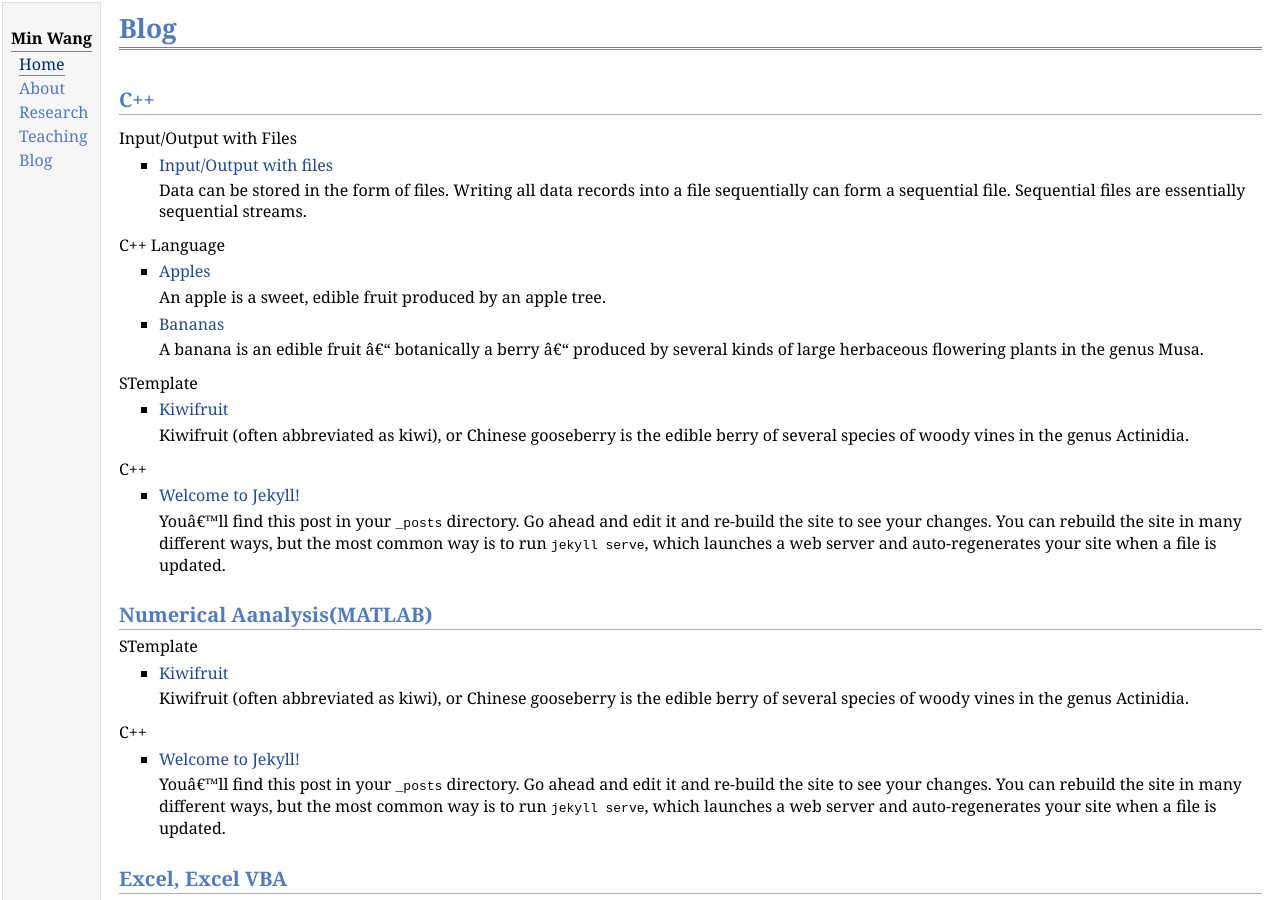
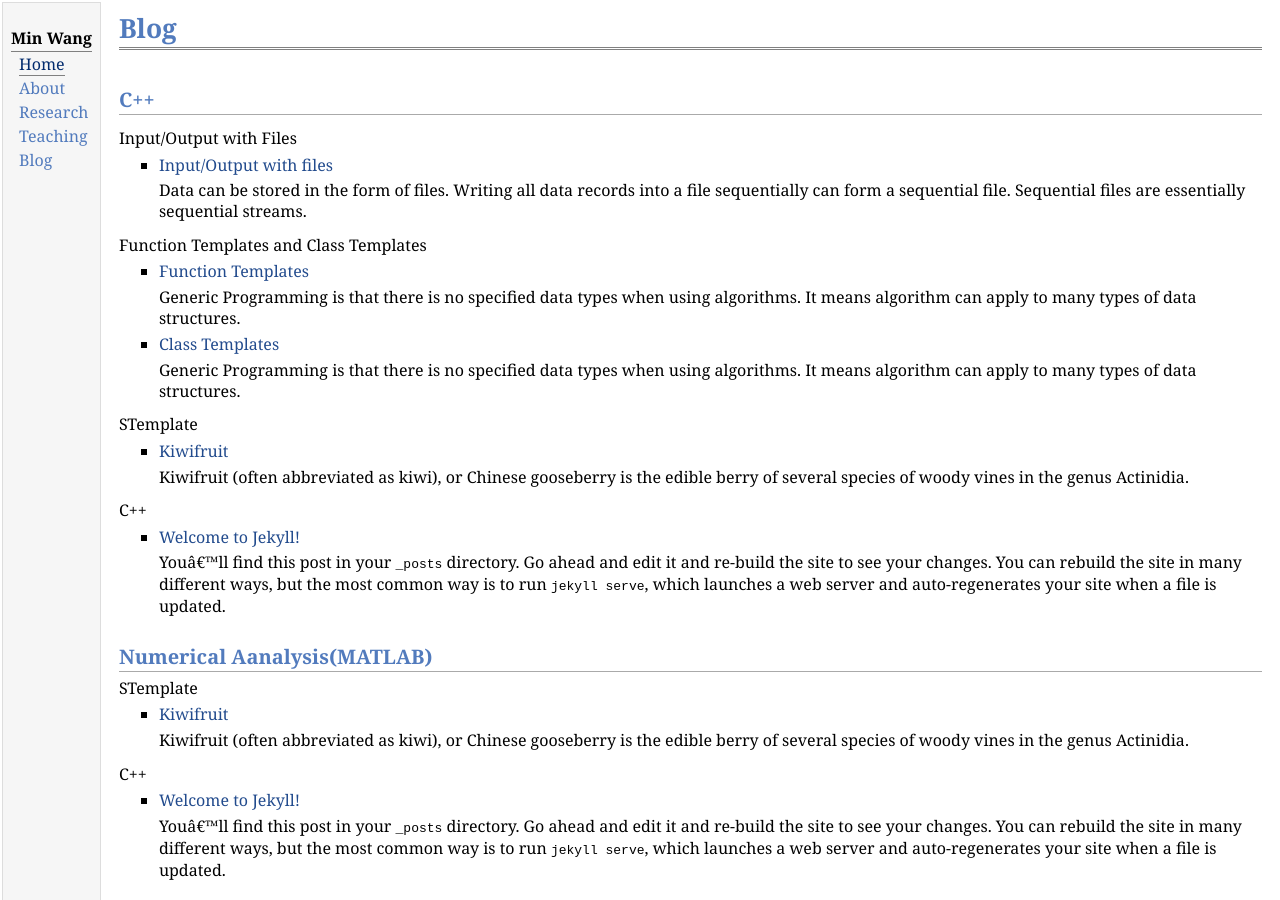
Before and after one commit to Hana-Wang/Hana-Wang.github.io, a Jekyll site: the page built from blog.html, in a window 1280 px wide and 900 px high. Built offline with Jekyll 4.4.1, drawn with Linux system fonts in a browser that asks for light colours.

Commit message:
Function templates

```diff
--- a/_posts/2020-05-13-Files.markdown
+++ b/_posts/2020-05-13-Files.markdown
@@ -1,8 +1,9 @@
 ---
 #layout: post
 title:  "Input/Output with files"
-description: An example post which shows code rendering.
+description: Input and Output operations on files.
 date:   2019-05-23 21:03:36 +0530
+author: Min Wang
 categories: "CPLUSFiles"
 ---
 
@@ -223,6 +224,17 @@ fin.read((char*) (& x), sizeof(int));
 
 </ul>
 
+<p>5. Reading/Writing operations on Text files  </p>
+<p> When opening a file using file stream, if the 'ios::binary' flag is not included in their opening mode, then the file stream we are using is text file stream.</p>
+<p> The reading and writing operations on text files are performed in the same way that we operated with cin (read from standard input stream)
+</p>
+<p> and cout (write to standard output stream). </p>
+<p> </p>
+
+
+
+
+
 
 <h2>Example projects on Github</h2>
 <p> </p>
@@ -255,7 +267,8 @@ change student "Jack" to "Mike", change "Jane 40" to "Grace 70",<br />
 
 <p> </p>
 
-<p> The corresponding source codes are named "binaryfilewrite.cpp", "binaryfileread.cpp" and "binaryfileRW.cpp".</p>
+<p> The corresponding source codes are named "binaryfilewrite.cpp", "binaryfileread.cpp" and "binaryfileRW.cpp". </p>
+<p> The programming test results are added in the end of the corresponding cpp files.</p>
 <br />
 <p>The source codes are available in Github, the repository
 <a href="https://github.com/Hana-Wang/File-Input-Output">
--- /dev/null
+++ b/_posts/2020-05-26-ClassTemplates.markdown
@@ -0,0 +1,12 @@
+---
+#layout: post
+title:  "Class Templates"
+description: An example post which shows code rendering.
+date:   2019-05-26
+categories: "Templates"
+---
+<p>Generic Programming is that there is no specified data types when using algorithms. It means algorithm can apply to many types of data
+structures.</p>
+<p> </p>
+
+<h2>Concepts</h2>
--- /dev/null
+++ b/_posts/2020-05-26-FunctionTemplate.md
@@ -0,0 +1,156 @@
+---
+#layout: post
+title:  "Function Templates"
+description: An example post which shows code rendering.
+date:   2019-05-26
+categories: "Templates"
+---
+<p> Generic Programming is that there is no specified data types when using algorithms. It means algorithm can apply to many types of data
+structures.</p>
+<p> </p>
+
+<p> Benefits: generic programming can reduce the repeating codes. </p>
+
+<p> </p>
+
+<p> There are two types of templates, one is Function Template, the other is Class Template</p>
+
+
+<h2>Function Templates vs Overloaded Functions </h2>
+
+<p>Overloaded Functions</p>
+
+<ul>
+
+<p> </p>
+<li> Overloaded functions are functions which have the same function name but have different parameters. </li>
+
+<p> </p>
+<li> Different parameters means either overloaded functions have a different number of parameters  or any of their parameters are of a different typle.</li>
+
+<p> </p>
+<li> A function cannot be overloaded only by its return type, it should have different parameters with another overloaded function.</li>
+
+</ul>
+
+<p> </p>
+
+<p>Function Templates</p>
+
+<ul>
+
+<p> </p>
+<li> Two functions with the same name and having the same function body, C++ can define these functions with generic types and has a same algorithm, called function templates. </li>
+
+<p> </p>
+<li> When defining a function template, a keyword 'template' is used before defining the function to indicate you are defining a function template.</li>
+
+<p> </p>
+<li>A function template has a series of template parameters, which can be regular types or generic type parameters by specifying the keywords either the 'class' or 'typename' followed by an identifier.</li>
+
+<p> </p>
+
+<li>
+
+<p> Syntax </p>
+
+{% highlight ruby %}
+template <class Type1, class Type2, ...> // can use keyword 'class' or 'typename'
+Type2 FunTemplateName (Type1 a, Type1 b, Type2 c)
+{
+   function body;
+}
+{% endhighlight %} </li>
+
+</ul>
+
+<p> </p>
+
+<p>Examples of function templates</p>
+<ul>
+<li>
+{% highlight ruby %}
+// Task1: Define a function template that do swap of two same type of variables.
+// There is one type parameter called 'T'.
+
+template <class T>  // can use keyword 'class' or 'typename'
+void Swap ( T& a, T& b)
+{
+   T tmp = x;
+   x = y;
+   y = tmp;
+}
+{% endhighlight %}</li>
+
+<li>
+{% highlight ruby %}
+// Task2: Define a function template that do swap of two different types of variables.
+//There are two type parameters; one is called 'T1', the other is called 'T2'.
+
+template <class T1, class T2>  // can use keyword 'class' or 'typename'
+void Swap ( T1& a, T2& b)
+{
+   T tmp = x;
+   x = y;
+   y = tmp;
+}
+{% endhighlight %}</li>
+</ul>
+
+<h2>Question: how to use function templates? </h2>
+<p>Example codes:</p>
+{% highlight ruby %}
+// Task: use the function template in the main function.
+
+int main(){
+    int n=1, m=2;
+    swap(n, m);
+    // the compiler automatically generate a template function "void swap(int& x, int& y)"
+    // which is instantiated by replacing 'T' with 'int' in the function template "void swap(T& x, T& y)"".
+
+    double f = 1.3, g =2.1;
+    swap(f, g);
+    // the compiler generates a function to use, it is "void swap(double & x, double& y)"
+
+    swap(f, m);
+    // the compiler generates a function to use, it is "void swap(double& x, int& y)"
+    // which is done by replacing 'T1' by 'double' and 'T2' by 'int'
+}
+
+{% endhighlight %}
+
+<p> Notes: </p>
+<ul>
+<li>
+<p>From the example codes, function template can be overloaded if their template parameters (type parameters) are different, which is because they have a different number of template parameters. </p> </li>
+
+<li>
+<p>Recall the regular overloaded functions in C++, they are different functions with the same name but their function parameters are different; either because they have a different number of parameters, or because any of their parameters are of a different type. </p> </li>
+
+</ul>
+
+
+
+<h2>Question: how does C++ knows which function or function template to call?  </h2>
+
+<p> </p>
+<p>There is a calling order for C++ compiler when calling overloaded functions, function templates. The choosing order for compiler is as follows.</p>
+
+<ul>
+<li>
+<p>1st, Find a function where its parameters are matched exactly; a function not by instantiation of the function template.  </p> </li>
+
+<li>
+<p>2nd, Find a function template where its template parameters are matched.</p> </li>
+
+<li>
+<p>3rd, Find a function where the calling function's parameters type can automatically convert to its function parameters and be matched.</p> </li>
+
+<li>
+<p>4th, if no one suitable function or function template can be found to match the calling function's parameters, then, the C++ compiler report the function calling error.</p> </li>
+
+</ul>
+
+<p>An example code that shows the calling order of function templates, overloaded functions.</p>
+
+The source codes are available in Github, the repository "........" .
--- a/blog.html
+++ b/blog.html
@@ -51,6 +51,7 @@ xmlns="http://www.w3.org/1999/xhtml" xml:lang="en"
 <ul>
 
   {% for post in site.categories.CPLUSFiles limit: 5 %}
+  <p> </p>
     <li>
       <p><a href="{{ post.url }}">{{ post.title }}</a></p>
       {{ post.excerpt }}
@@ -59,11 +60,11 @@ xmlns="http://www.w3.org/1999/xhtml" xml:lang="en"
 
 </ul>
 
-<p>C++ Language</p>
+<p>Function Templates and Class Templates</p>
 
 <ul>
 
-  {% for post in site.categories.Technical limit: 5 %}
+  {% for post in site.categories.Templates limit: 5 %}
     <li>
       <p><a href="{{ post.url }}">{{ post.title }}</a></p>
       {{ post.excerpt }}
--- a/index.html
+++ b/index.html
@@ -98,6 +98,7 @@
   I bring to the table direct classroom experience teaching and mentoring undergraduate and graduate-level students.
   This synergistic combination of advanced research experience and teaching has provided me the unique experience of diving into the theoretic aspects of math
   while simultaneously sharpening my practical application skills.</p>-->
+<p> Welcome to my webpage, my name is MIN WANG and I am actively looking for a full time job.</p>
 
 <p>
 Programming enthusiast with strong academic and professional experience researching and developing models analyzing pricing and risks of financial share prices.
```
Also changed, not shown: other parts of _posts/2020-05-13-Files.markdown (+1 -1 lines), other parts of index.html (+1 -1 lines), _posts/2020-5-14-codes.md (deleted), 8 other files.
